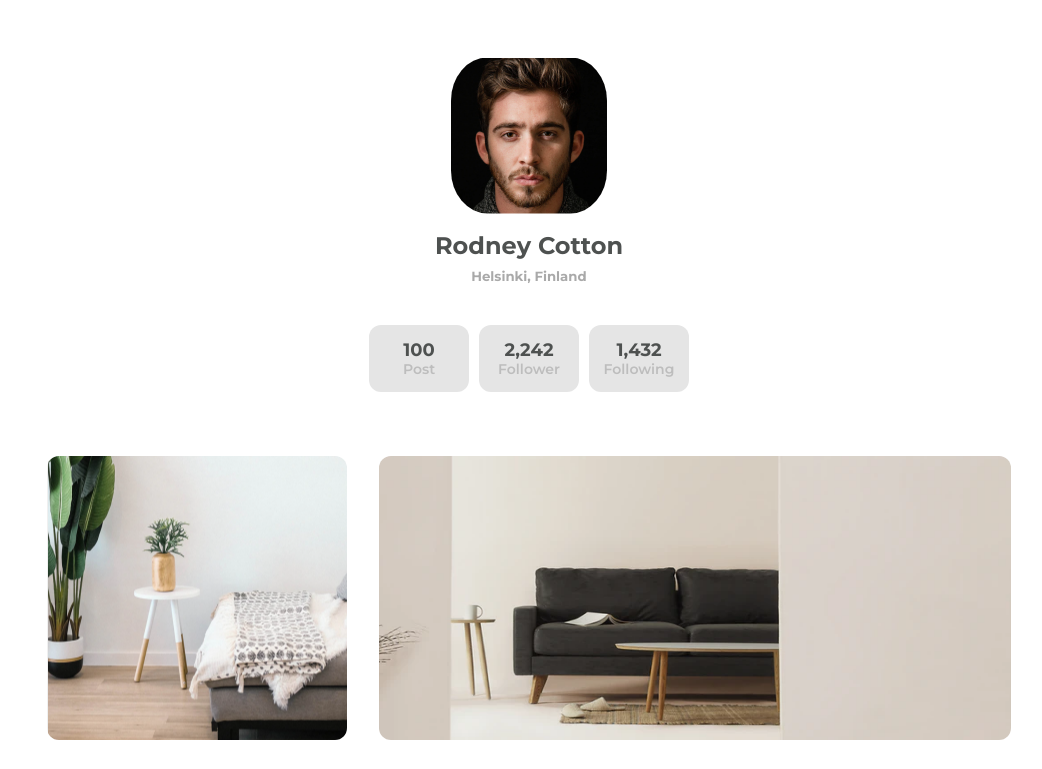
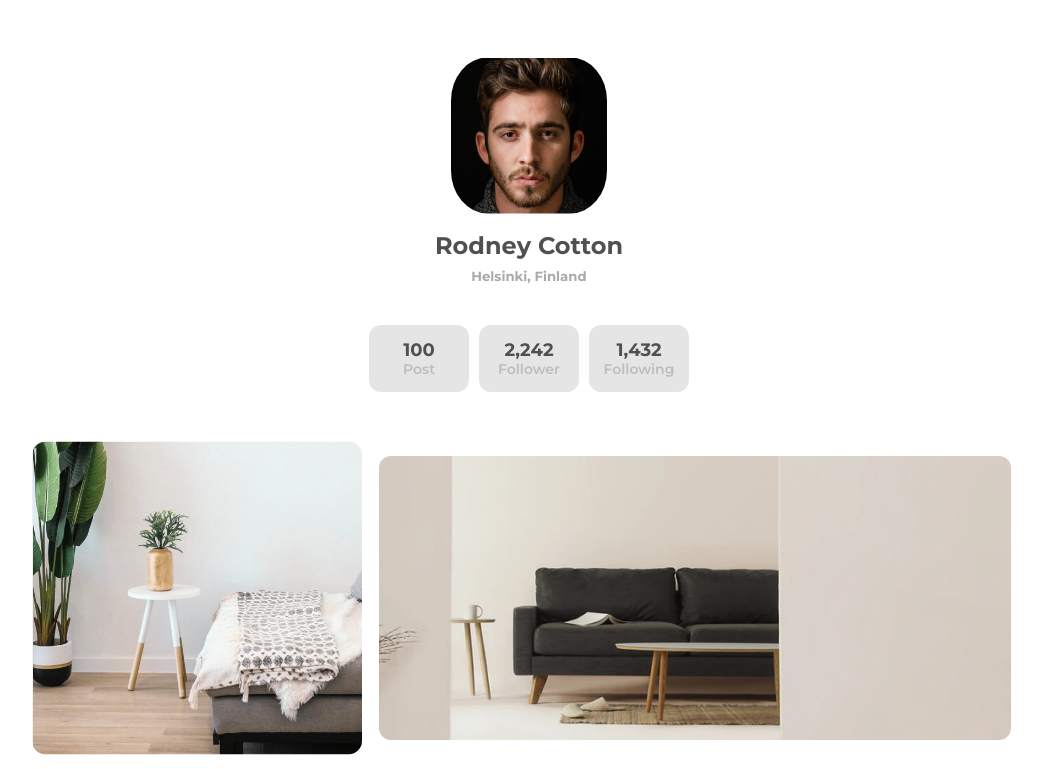
Before and after one commit to AracelyAmaro/my-gallery, a plain HTML site: page index.html in a window 1280 px wide. In both pictures the pointer is over the element 308 px from the left and 598 px from the top of the page. Shown: the top 769 px of the page, without its empty margins (111-1153 px from the left). Drawn offline with Linux system fonts and the light colour scheme.

Commit message:
transicion en las fotos

```diff
--- a/css/style.css
+++ b/css/style.css
@@ -94,7 +94,12 @@
     grid-row: 2 / 4;
     height: 600px;
 }
-
+.zoom{
+    transition: transform 0.5s;
+}
+.zoom:hover{
+    transform: scale(1.1);
+}
 .footer > p{
     font-weight: 500;
     font-size: 14px;
```
